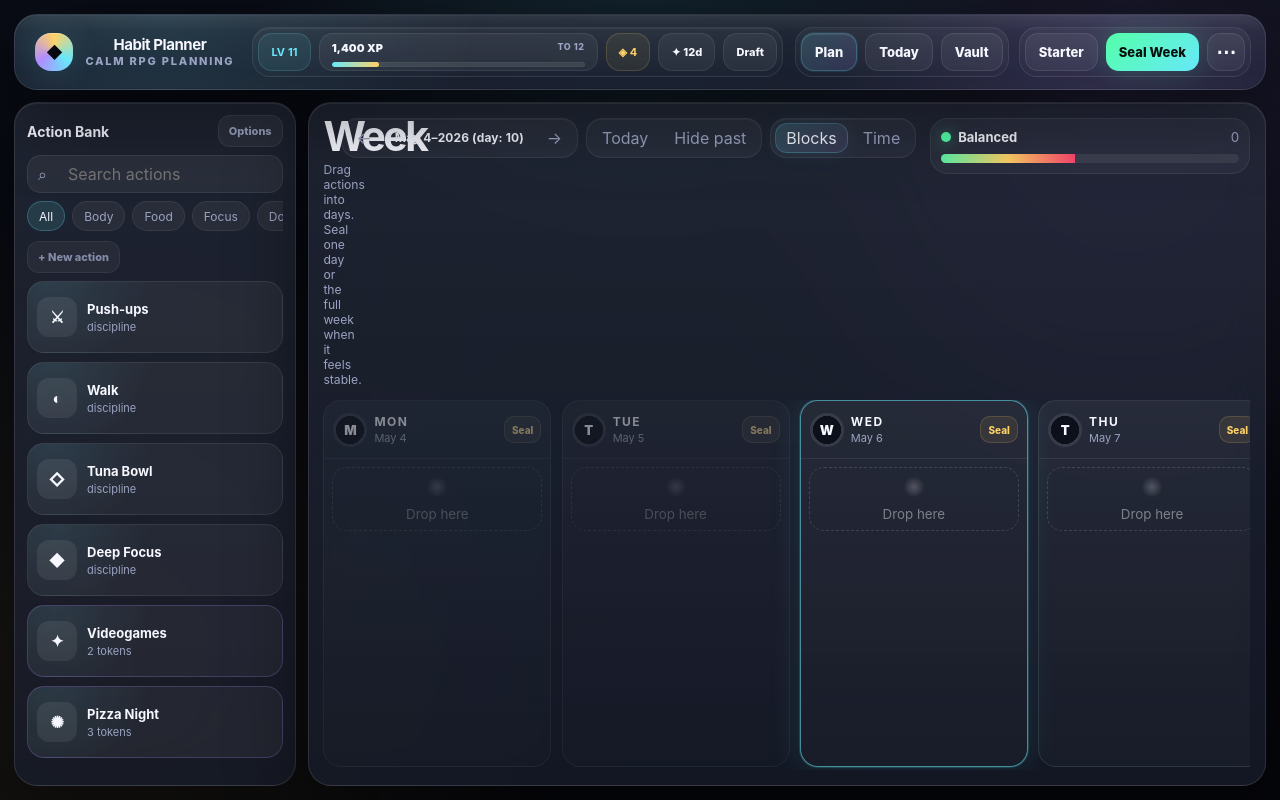
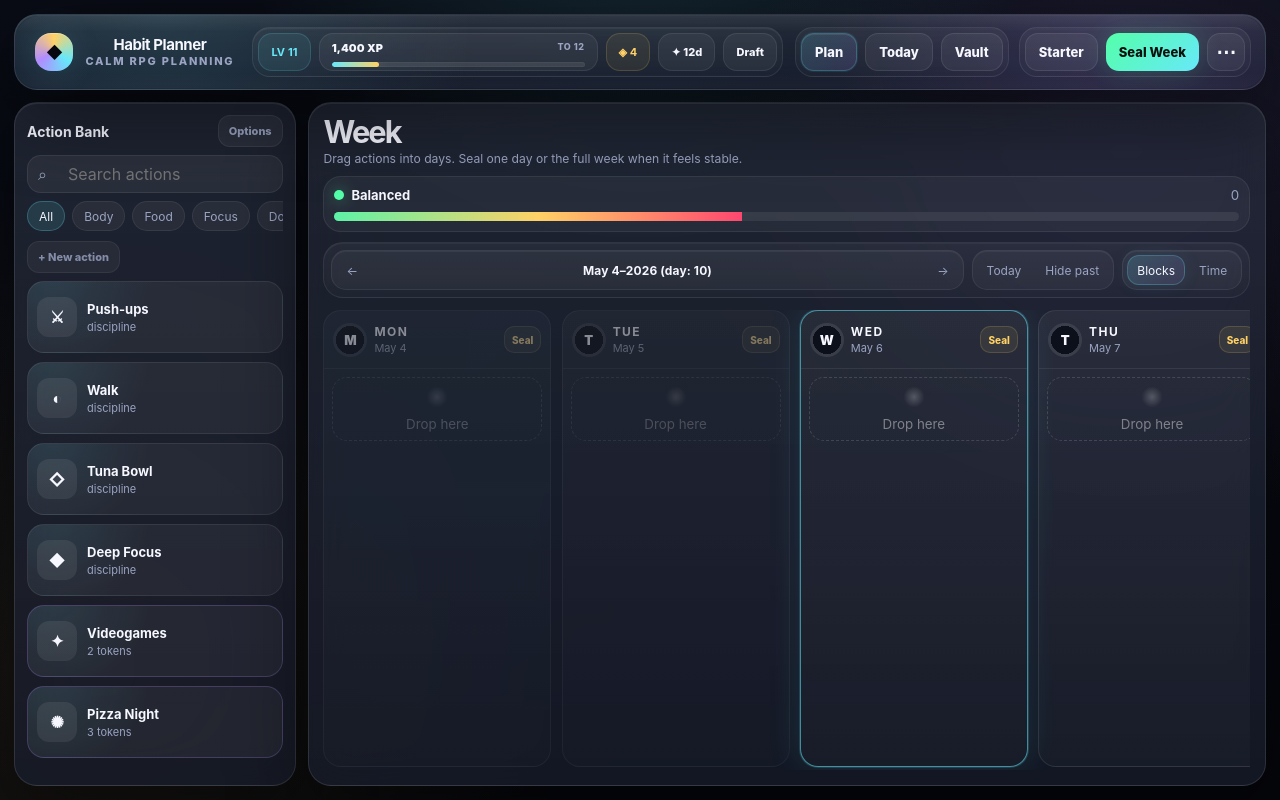
Before and after one commit to Agusteando/habits-planner, a React (Vite) app: page / in a window 1280 px wide. Built offline with nearby package versions, Linux system fonts and the light colour scheme.

Commit message:
version 33

```diff
--- a/package.json
+++ b/package.json
@@ -1,7 +1,7 @@
 {
-  "name": "habit-planner-rpg-v34",
+  "name": "habit-planner-rpg-v35",
   "private": true,
-  "version": "3.4.0",
+  "version": "3.5.0",
   "type": "module",
   "scripts": {
     "dev": "vite --host 0.0.0.0",
--- a/src/styles.css
+++ b/src/styles.css
@@ -2137,3 +2137,175 @@
   .top-status .top-chip{padding:0 10px}
   .soft-action,.seal-action{height:36px;padding:0 11px}
 }
+
+/* v35 responsive Kanban toolbar refinement */
+.week-head{
+  position:relative;
+}
+.week-controls{
+  min-width:0;
+}
+.week-nav-cluster,.week-action-cluster,.view-cluster,.time-filter-cluster{
+  min-width:0;
+}
+.week-nav-cluster strong{
+  overflow:hidden;
+  text-overflow:ellipsis;
+  white-space:nowrap;
+}
+@media (min-width:1180px) and (max-width:1680px){
+  .week-panel{
+    gap:10px;
+  }
+  .week-head{
+    grid-template-columns:minmax(0,1fr) minmax(240px,300px);
+    grid-template-areas:
+      "intro equilibrium"
+      "controls controls";
+    align-items:start;
+    gap:10px 12px;
+    padding-bottom:2px;
+  }
+  .week-head > div:first-child{
+    grid-area:intro;
+    min-width:0;
+  }
+  .week-head > .week-controls{
+    grid-area:controls;
+  }
+  .week-head > .equilibrium{
+    grid-area:equilibrium;
+    align-self:stretch;
+  }
+  .week-head h1{
+    font-size:clamp(30px,2.4vw,42px);
+  }
+  .week-head p{
+    max-width:680px;
+    margin-top:5px;
+  }
+  .week-controls{
+    width:100%;
+    display:grid;
+    grid-template-columns:minmax(230px,1.1fr) auto auto minmax(0,auto);
+    justify-content:stretch;
+    align-items:center;
+    gap:8px;
+    padding:7px;
+    border-radius:20px;
+    background:linear-gradient(180deg,rgba(255,255,255,.048),rgba(255,255,255,.018));
+    border:1px solid rgba(255,255,255,.072);
+    box-shadow:inset 0 1px 0 rgba(255,255,255,.045);
+    overflow:hidden;
+  }
+  .week-nav-cluster,.week-action-cluster,.view-cluster,.time-filter-cluster{
+    min-height:38px;
+    border-radius:15px;
+    padding:4px;
+    background:rgba(255,255,255,.04);
+  }
+  .week-nav-cluster{
+    justify-content:space-between;
+  }
+  .week-nav-cluster strong{
+    min-width:0;
+    flex:1 1 auto;
+    font-size:12px;
+  }
+  .week-action-cluster,.view-cluster,.time-filter-cluster{
+    justify-content:center;
+  }
+  .week-controls button{
+    height:30px;
+    padding:0 9px;
+    font-size:12px;
+  }
+  .time-filter-cluster{
+    grid-column:auto;
+    justify-self:stretch;
+  }
+  .time-filter-cluster button{
+    min-width:0;
+    flex:1 1 0;
+  }
+}
+@media (min-width:1180px) and (max-width:1360px){
+  .week-head{
+    grid-template-columns:1fr;
+    grid-template-areas:
+      "intro"
+      "equilibrium"
+      "controls";
+  }
+  .week-head > .equilibrium{
+    width:100%;
+    max-width:none;
+  }
+  .week-controls{
+    grid-template-columns:minmax(220px,1fr) repeat(2,auto);
+  }
+  .time-filter-cluster{
+    grid-column:1 / -1;
+    justify-self:stretch;
+  }
+  .week-nav-cluster,.week-action-cluster,.view-cluster{
+    width:100%;
+  }
+  .week-action-cluster,.view-cluster{
+    justify-content:center;
+  }
+}
+@media (max-width:1179px){
+  .week-head{
+    gap:10px;
+  }
+  .week-controls{
+    display:grid;
+    grid-template-columns:minmax(0,1fr) auto auto;
+    width:100%;
+    padding:7px;
+    border-radius:20px;
+    background:linear-gradient(180deg,rgba(255,255,255,.048),rgba(255,255,255,.018));
+    border:1px solid rgba(255,255,255,.072);
+    overflow:hidden;
+  }
+  .week-nav-cluster,.week-action-cluster,.view-cluster,.time-filter-cluster{
+    min-height:38px;
+  }
+  .time-filter-cluster{
+    grid-column:1 / -1;
+    justify-self:stretch;
+  }
+}
+@media (max-width:760px){
+  .week-controls{
+    grid-template-columns:1fr 1fr;
+  }
+  .week-nav-cluster{
+    grid-column:1 / -1;
+  }
+  .time-filter-cluster{
+    grid-column:1 / -1;
+  }
+  .week-nav-cluster,.week-action-cluster,.view-cluster,.time-filter-cluster{
+    width:100%;
+    justify-content:center;
+  }
+  .week-controls button{
+    height:32px;
+    padding:0 9px;
+    font-size:12px;
+  }
+}
+@media (max-width:520px){
+  .week-controls{
+    grid-template-columns:1fr;
+  }
+  .week-action-cluster,.view-cluster,.time-filter-cluster{
+    grid-column:1 / -1;
+  }
+}
+:root[data-theme="light"] .week-controls{
+  background:linear-gradient(180deg,rgba(255,255,255,.82),rgba(255,255,255,.54));
+  border-color:rgba(15,23,42,.09);
+}
```
Also changed, not shown: 2 other files (tests, documents, lock files or other folders).
